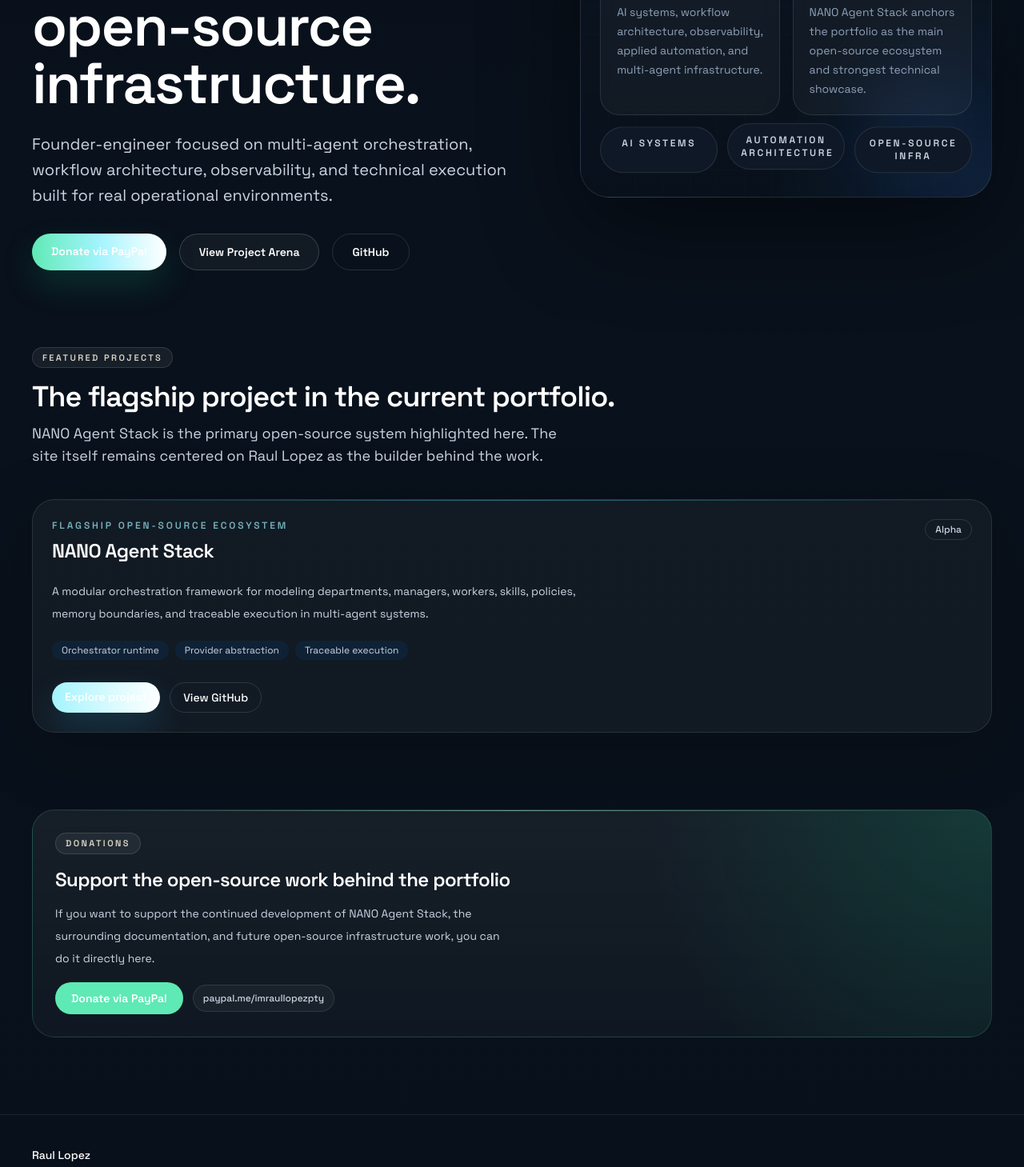
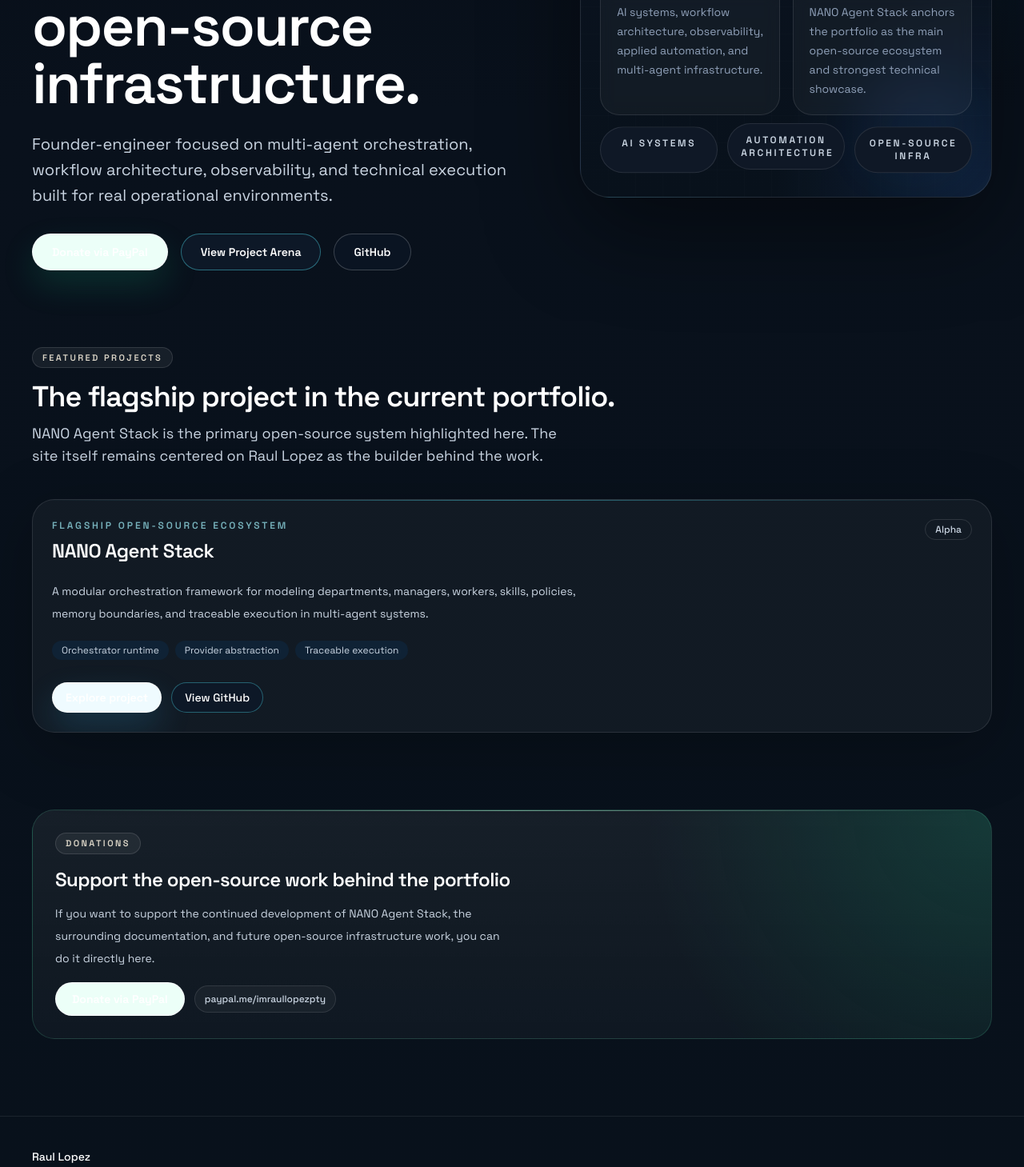
Before and after one commit to r4ullopezdev/imraullopez-site, a Next.js app: page / in a window 1280 px wide. Shown: the part 616-2075 px from the top of the page at 80% size. Built offline with nearby package versions, Linux system fonts and the light colour scheme.

Commit message:
fix(site): improve cta contrast

```diff
--- a/src/app/page.tsx
+++ b/src/app/page.tsx
@@ -31,13 +31,13 @@
                   href={siteConfig.paypalUrl}
                   target="_blank"
                   rel="noreferrer"
-                  className="rounded-full bg-gradient-to-r from-emerald-300 via-cyan-200 to-white px-6 py-3 text-sm font-semibold text-slate-950 shadow-[0_18px_40px_rgba(16,185,129,0.18)] transition hover:from-white hover:via-cyan-200 hover:to-emerald-300"
+                  className="rounded-full border border-white/70 bg-[#ecfff8] px-6 py-3 text-sm font-semibold text-[#05111b] shadow-[0_18px_40px_rgba(16,185,129,0.18)] transition hover:bg-white"
                 >
                   Donate via PayPal
                 </a>
                 <Link
                   href="/projects"
-                  className="rounded-full border border-white/16 bg-white/[0.04] px-6 py-3 text-sm font-semibold text-white transition hover:border-cyan-400/35 hover:bg-cyan-400/10"
+                  className="rounded-full border border-cyan-300/40 bg-[#0d1827] px-6 py-3 text-sm font-semibold text-white transition hover:border-cyan-200/80 hover:bg-[#132338]"
                 >
                   View Project Arena
                 </Link>
@@ -45,7 +45,7 @@
                   href={siteConfig.githubUrl}
                   target="_blank"
                   rel="noreferrer"
-                  className="rounded-full border border-white/12 px-6 py-3 text-sm font-semibold text-slate-300 transition hover:border-white/20 hover:text-white"
+                  className="rounded-full border border-white/20 bg-[#0a1422] px-6 py-3 text-sm font-semibold text-white transition hover:border-cyan-300/35 hover:bg-[#0f1d2f]"
                 >
                   GitHub
                 </a>
--- a/src/components/project-card.tsx
+++ b/src/components/project-card.tsx
@@ -33,7 +33,7 @@
         <div className="flex flex-wrap gap-3 pt-2">
           <Link
             href={project.href}
-            className="rounded-full bg-gradient-to-r from-cyan-200 to-white px-4 py-2 text-sm font-semibold text-slate-950 shadow-[0_18px_40px_rgba(56,189,248,0.18)] transition hover:from-white hover:to-cyan-200"
+            className="rounded-full border border-white/70 bg-[#effbff] px-4 py-2 text-sm font-semibold text-[#05111b] shadow-[0_18px_40px_rgba(56,189,248,0.18)] transition hover:bg-white"
           >
             Explore project
           </Link>
@@ -41,7 +41,7 @@
             href={project.repoUrl}
             target="_blank"
             rel="noreferrer"
-            className="rounded-full border border-white/12 px-4 py-2 text-sm font-medium text-white transition hover:border-cyan-400/35 hover:bg-cyan-400/8"
+            className="rounded-full border border-cyan-300/35 bg-[#0d1827] px-4 py-2 text-sm font-medium text-white transition hover:border-cyan-200/80 hover:bg-[#132338]"
           >
             View GitHub
           </a>
--- a/src/components/support-card.tsx
+++ b/src/components/support-card.tsx
@@ -31,7 +31,7 @@
             href={href}
             target="_blank"
             rel="noreferrer"
-            className="rounded-full bg-emerald-300 px-5 py-2.5 text-sm font-semibold text-slate-950 transition hover:bg-emerald-200"
+            className="rounded-full border border-white/70 bg-[#ecfff8] px-5 py-2.5 text-sm font-semibold text-[#05111b] transition hover:bg-white"
           >
             Donate via PayPal
           </a>
```
